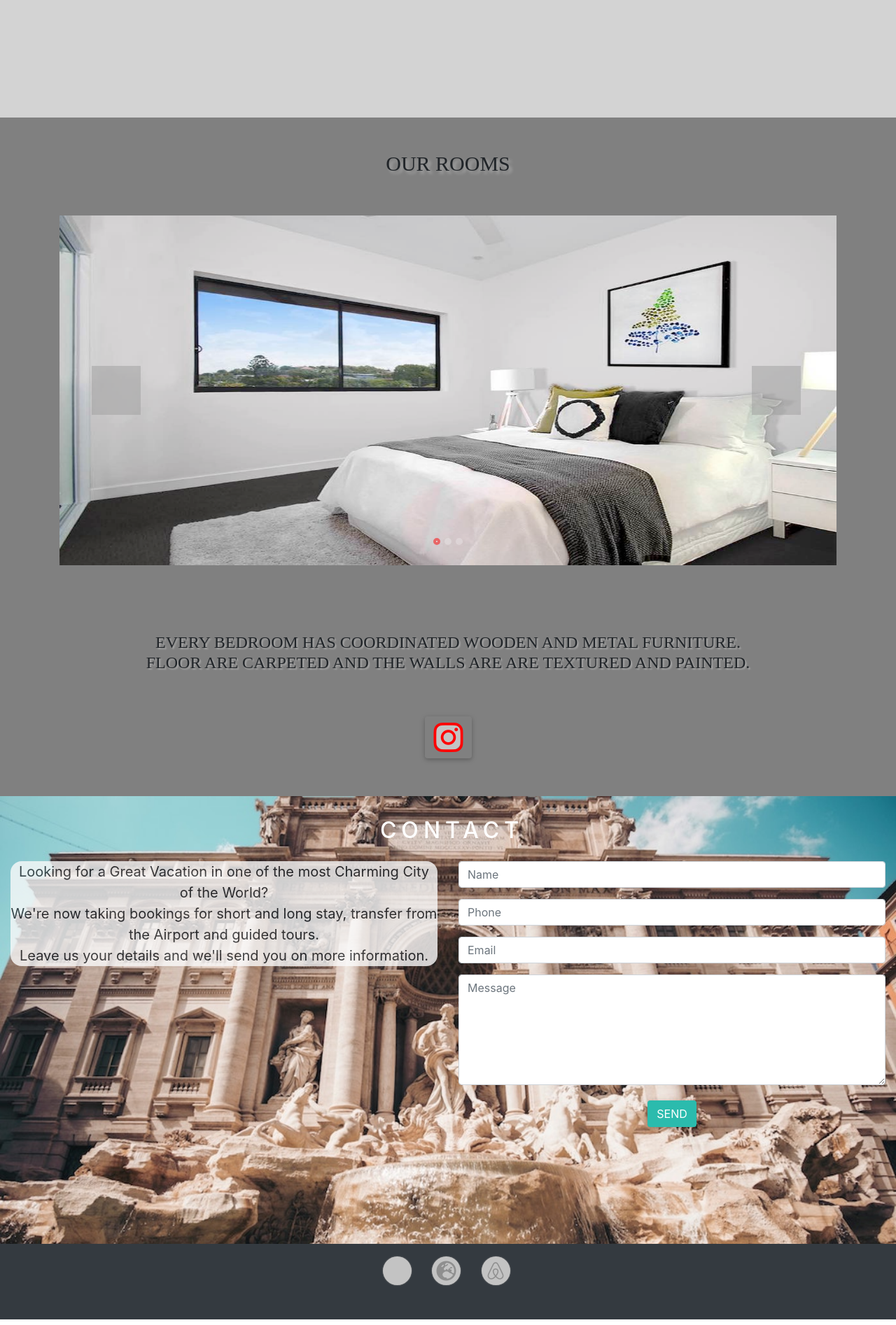
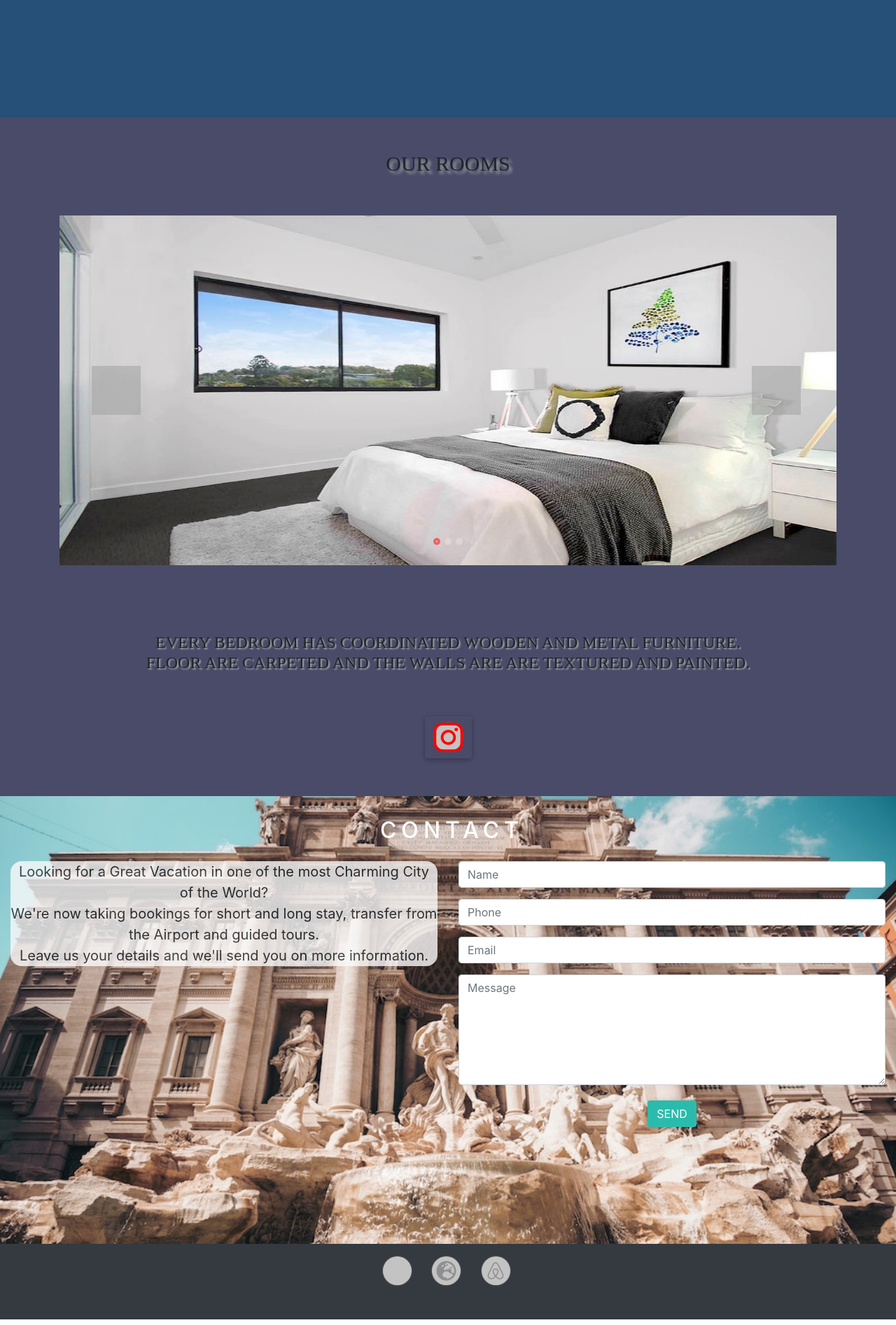
Before and after one commit to severian5it/ResidenceGiulioCesare, a PHP site: page /index.html in a window 1280 px wide. Shown: the part 1352-3246 px from the top of the page at 70% size. Run offline with PHP 8.4, Linux system fonts and the light colour scheme; some libraries are stand-ins or nearby versions; grey boxes are pictures that could not be loaded.

Commit message:
modifying mark-down

```diff
--- a/src/css/style.css
+++ b/src/css/style.css
@@ -162,7 +162,7 @@
 #where {
     width: 100vw;
     height: 90vh;
-    background-color: lightgrey;
+    background-color: #265077;
 }
 
 
@@ -214,7 +214,7 @@
 
 #carousel {
     min-height: 500px;
-    background-color: grey;
+    background-color: #494B68;
 }
 
 .carousel-inner img {
```
Also changed, not shown: README.md.
